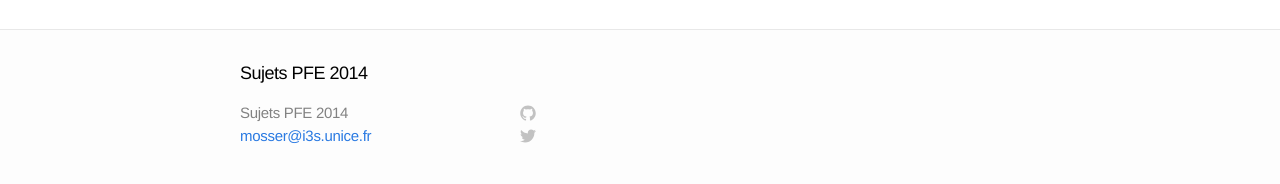
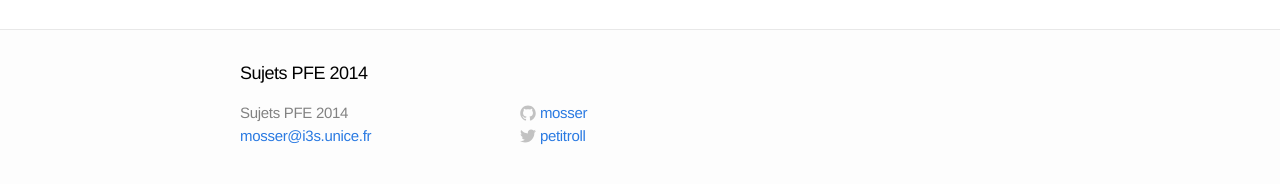
Before and after one commit to gmolines/pfe, a Jekyll site: the page built from index.md, in a window 1280 px wide. Shown: the part 547-731 px from the top of the page. Built offline with Jekyll 4.4.1, drawn with Linux system fonts in a browser that asks for light colours.

Commit message:
update footer / header

```diff
--- a/_includes/footer.html
+++ b/_includes/footer.html
@@ -14,7 +14,7 @@
     <div class="footer-col-2 column">
       <ul>
         <li>
-          <a href="https://github.com/{{ site.username }}">
+          <a href="https://github.com/mosser">
             <span class="icon github">
               <svg version="1.1" class="github-icon-svg" xmlns="http://www.w3.org/2000/svg" xmlns:xlink="http://www.w3.org/1999/xlink" x="0px" y="0px"
                  viewBox="0 0 16 16" enable-background="new 0 0 16 16" xml:space="preserve">
@@ -29,11 +29,11 @@
                 c0,0.208,0.14,0.449,0.534,0.373c3.081-1.028,5.302-3.935,5.302-7.362C15.76,3.906,12.285,0.431,7.999,0.431z"/>
               </svg>
             </span>
-            <span class="username">{{ site.username }}</span>
+            <span class="username">mosser</span>
           </a>
         </li>
         <li>
-          <a href="https://twitter.com/{{ site.username }}">
+          <a href="https://twitter.com/petitroll">
             <span class="icon twitter">
               <svg version="1.1" class="twitter-icon-svg" xmlns="http://www.w3.org/2000/svg" xmlns:xlink="http://www.w3.org/1999/xlink" x="0px" y="0px"
                  viewBox="0 0 16 16" enable-background="new 0 0 16 16" xml:space="preserve">
@@ -46,7 +46,7 @@
                 c6.015,0,9.304-4.983,9.304-9.304c0-0.142-0.003-0.283-0.009-0.423C14.976,4.29,15.531,3.714,15.969,3.058z"/>
               </svg>
             </span>
-            <span class="username">{{ site.username }}</span>
+            <span class="username">petitroll</span>
           </a>
         </li>
       </ul>
```
Also changed, not shown: _includes/head.html (+9 -0 lines).
